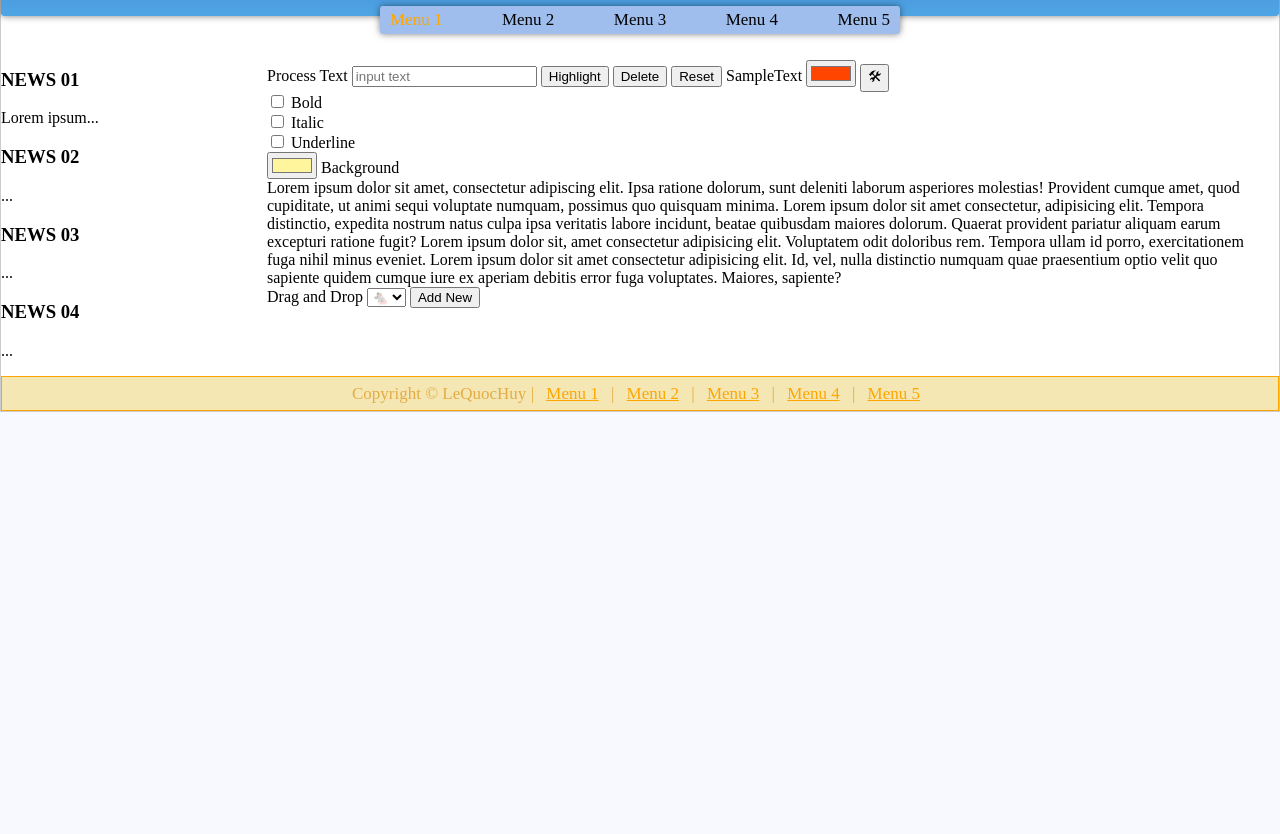
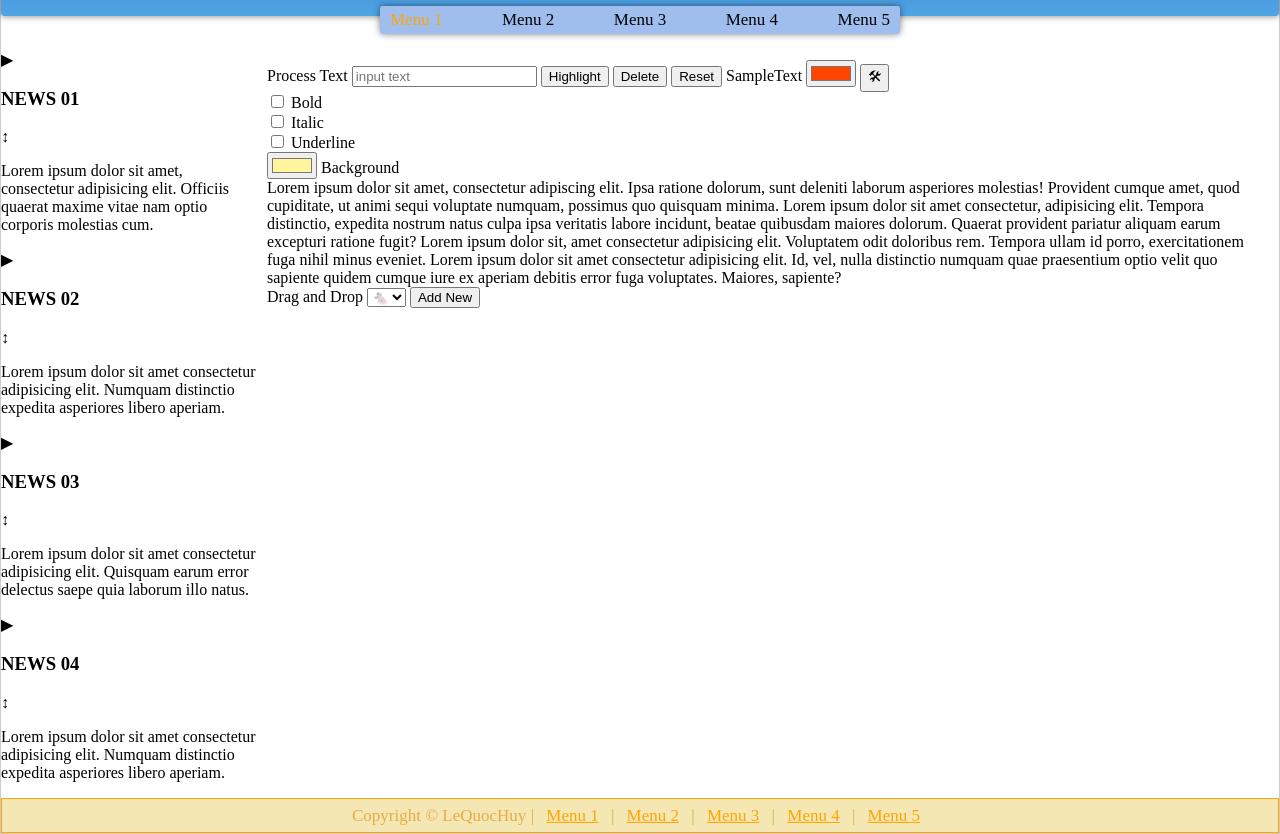
Before and after one commit to QuocHuy615/BTCN01, a plain HTML site: page Index.html in a window 1280 px wide. Shown: the part 51-885 px from the top of the page. Before the commit the page ends 800 px from the top, so only its background shows below. Drawn offline with nearby package versions, Linux system fonts and the light colour scheme.

Commit message:
style(side): cấu trúc lại các news, thêm các button drag, and drop

```diff
--- a/Index.html
+++ b/Index.html
@@ -27,10 +27,49 @@
         <div id="content">
             <!-- SIDEBAR -->
             <aside id="side">
-                <div class="news" id="news1"><h3>NEWS 01</h3><p>Lorem ipsum...</p></div>
-                <div class="news" id="news2"><h3>NEWS 02</h3><p>...</p></div>
-                <div class="news" id="news3"><h3>NEWS 03</h3><p>...</p></div>
-                <div class="news" id="news4"><h3>NEWS 04</h3><p>...</p></div>
+                <div class="news">
+                    <div class="news-header">
+                        <span class="toggle-btn">▶</span>
+                        <h3>NEWS 01</h3>
+                        <span class="drag-btn">↕</span>
+                    </div>
+                    <div class="news-content">
+                        <p>Lorem ipsum dolor sit amet, consectetur adipisicing elit. Officiis quaerat maxime vitae nam optio corporis molestias cum.</p>
+                    </div>
+                </div>
+
+                <div class="news">
+                    <div class="news-header">
+                        <span class="toggle-btn">▶</span>
+                        <h3>NEWS 02</h3>
+                        <span class="drag-btn">↕</span>
+                    </div>
+                    <div class="news-content">
+                        <p>Lorem ipsum dolor sit amet consectetur adipisicing elit. Numquam distinctio expedita asperiores libero aperiam.</p>
+                    </div>
+                </div>
+
+                <div class="news">
+                    <div class="news-header">
+                        <span class="toggle-btn">▶</span>
+                        <h3>NEWS 03</h3>
+                        <span class="drag-btn">↕</span>
+                    </div>
+                    <div class="news-content">
+                        <p>Lorem ipsum dolor sit amet consectetur adipisicing elit. Quisquam earum error delectus saepe quia laborum illo natus.</p>
+                    </div>
+                </div>
+
+                <div class="news">
+                    <div class="news-header">
+                        <span class="toggle-btn">▶</span>
+                        <h3>NEWS 04</h3>
+                        <span class="drag-btn">↕</span>
+                    </div>
+                    <div class="news-content">
+                        <p>Lorem ipsum dolor sit amet consectetur adipisicing elit. Numquam distinctio expedita asperiores libero aperiam.</p>
+                    </div>
+                </div>
             </aside>
 
             <main>
@@ -97,8 +136,10 @@
         </div>
 
         <footer id="footer">
-            Copyright © <span id="nickname">LeQuocHuy</span> |
-            <a href="#">Menu 1</a> | <a href="#">Menu 2</a> | <a href="#">Menu 3</a> | <a href="#">Menu 4</a> | <a href="#">Menu 5</a>
+            <div>
+                Copyright © <span id="nickname">LeQuocHuy</span> |
+                <a href="#">Menu 1</a> | <a href="#">Menu 2</a> | <a href="#">Menu 3</a> | <a href="#">Menu 4</a> | <a href="#">Menu 5</a>
+            </div>
         </footer>
     </div>
     <script src="https://code.jquery.com/jquery-3.7.1.min.js"></script>
```
